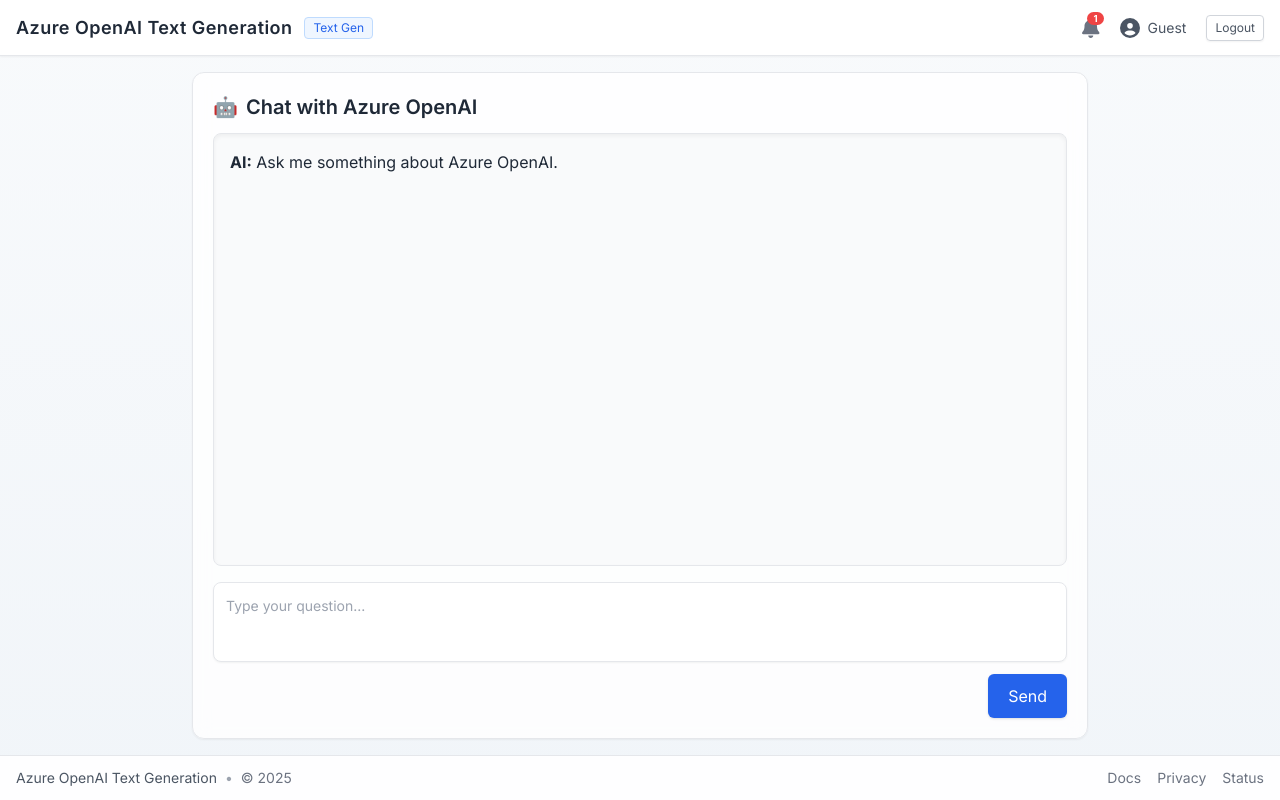
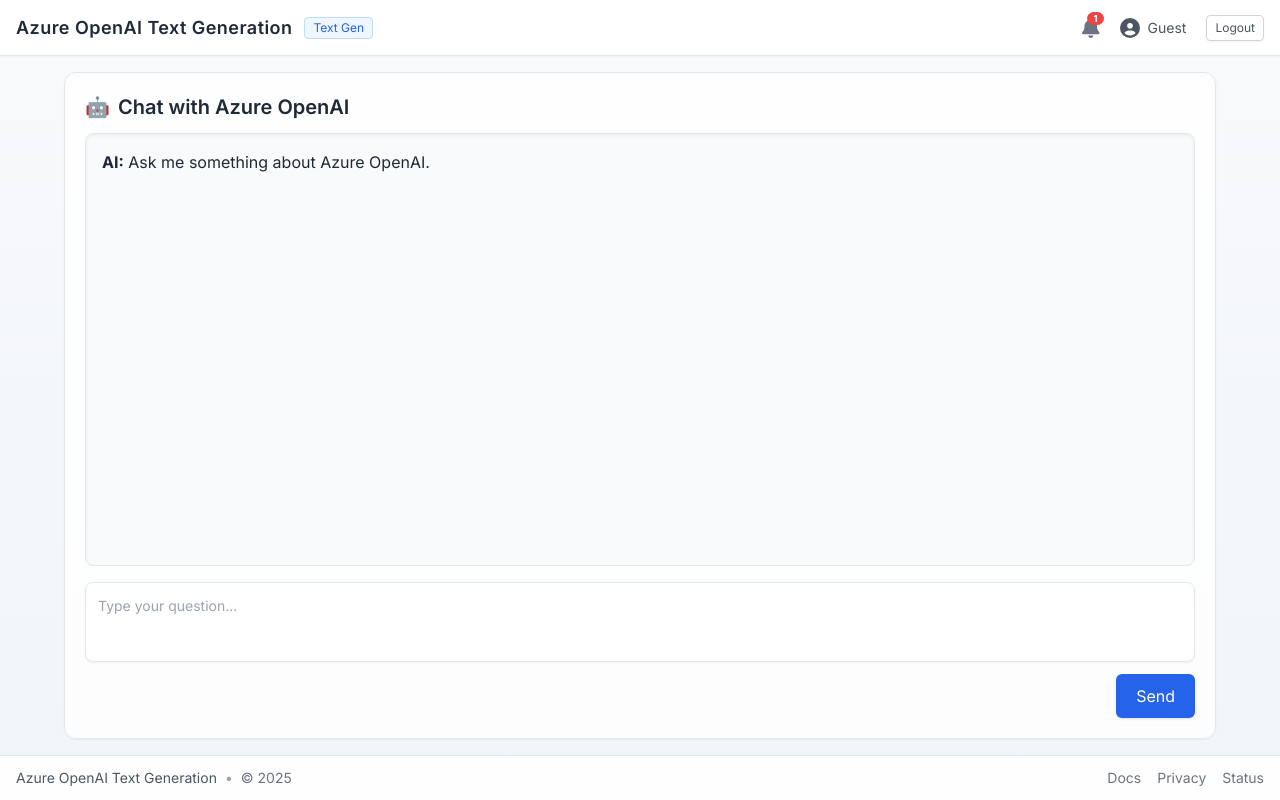
Before and after one commit to Swamy-s-Tech-Skills-Academy-AI-ML-Data/flask-react-aoai-completions, a React (Vite) app in the folder src/frontend/: page / in a window 1280 px wide. Built offline with nearby package versions, Linux system fonts and the light colour scheme; no server answers.

Commit message:
Update Chat component layout: increase max width for improved responsiveness

```diff
--- a/src/frontend/src/components/Chat.tsx
+++ b/src/frontend/src/components/Chat.tsx
@@ -39,7 +39,7 @@
     };
 
     return (
-        <div className="font-inter w-full max-w-4xl mx-auto flex flex-col rounded-xl border border-gray-200 shadow-sm bg-white/80 backdrop-blur p-5">
+        <div className="font-inter w-full max-w-6xl 2xl:max-w-7xl mx-auto flex flex-col rounded-xl border border-gray-200 shadow-sm bg-white/80 backdrop-blur p-5">
             <h2 className="text-lg md:text-xl font-semibold text-gray-800 mb-3 flex items-center gap-2"><span role="img" aria-label="robot">🤖</span> Chat with Azure OpenAI</h2>
             <div className="bg-gray-50 text-gray-900 p-4 rounded-lg shadow-inner text-left border border-gray-200 overflow-y-auto flex-grow min-h-[50vh] max-h-[60vh] space-y-4">
                 {messages.map((m, i) => (
```
